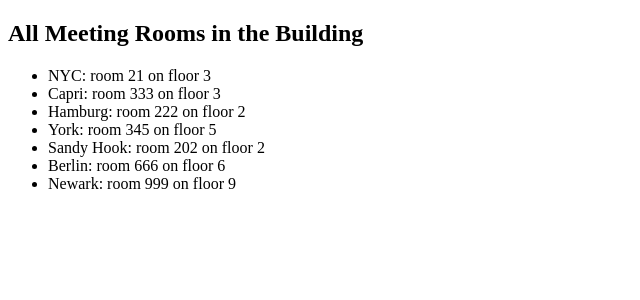
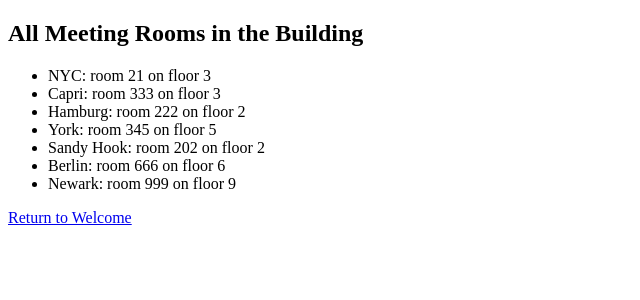
Before and after one commit to VMGranite/djangoProject, a Django app: page /rooms in a window 1280 px wide. Shown: the top 300 px of the page, without its empty margins (0-640 px from the left). Run offline with Django 5.2, Linux system fonts and the light colour scheme; data comes from the database, SQL or seed files in the repository.

Commit message:
link to rooms and home

```diff
--- a/meeting_planner/meetings/templates/meetings/rooms.html
+++ b/meeting_planner/meetings/templates/meetings/rooms.html
@@ -15,5 +15,8 @@
         </li>
         {% endfor %}
     </ul>
+
+    <a href="{% url 'welcome' %}">Return to Welcome</a>
+
 </body>
 </html>
--- a/meeting_planner/website/templates/website/welcome.html
+++ b/meeting_planner/website/templates/website/welcome.html
@@ -20,5 +20,7 @@
         </li>
         {% endfor %}
     </ul>
+
+    <a href="{% url 'rooms' %}">Rooms List</a>
 </body>
 </html>
```
